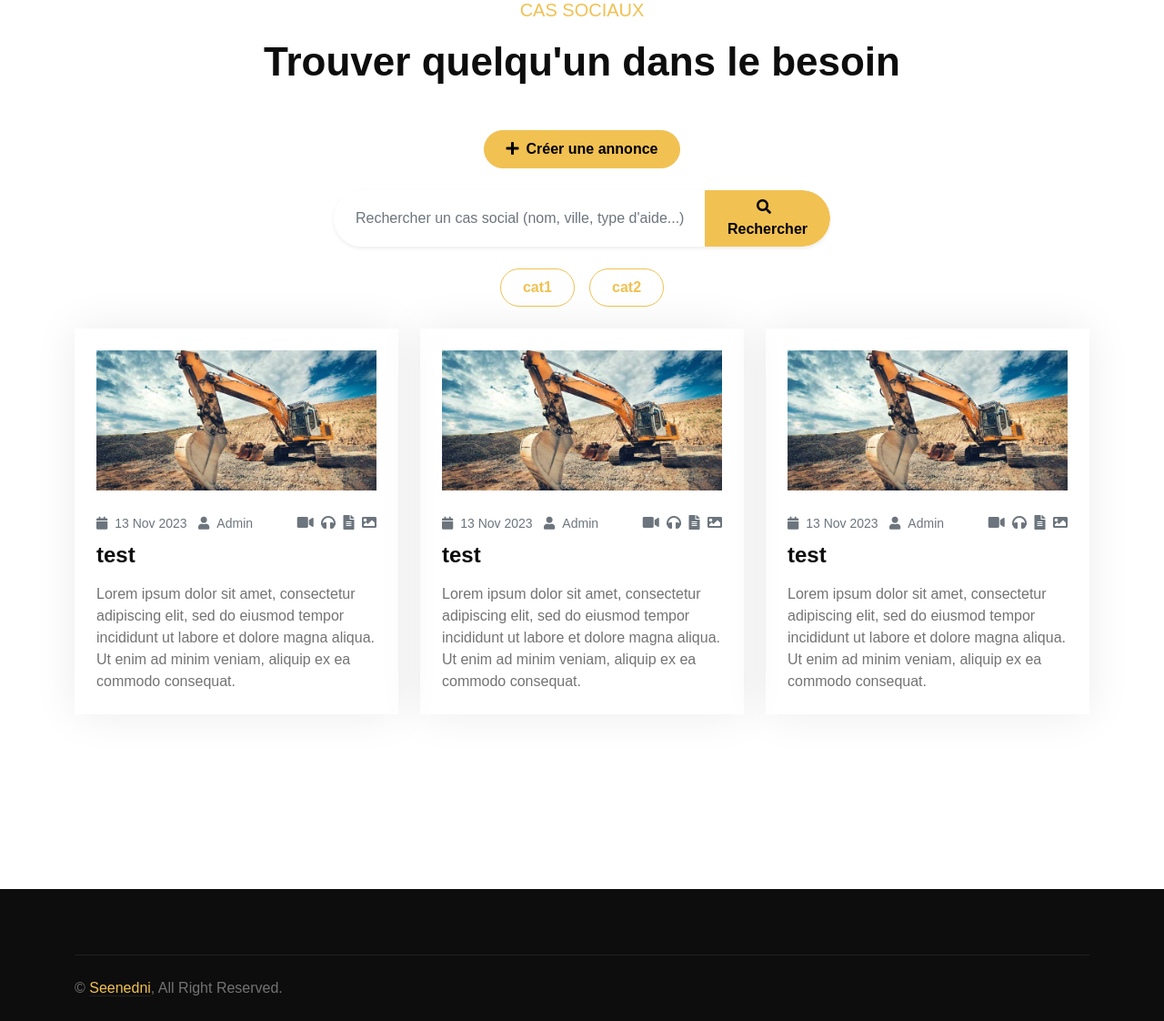
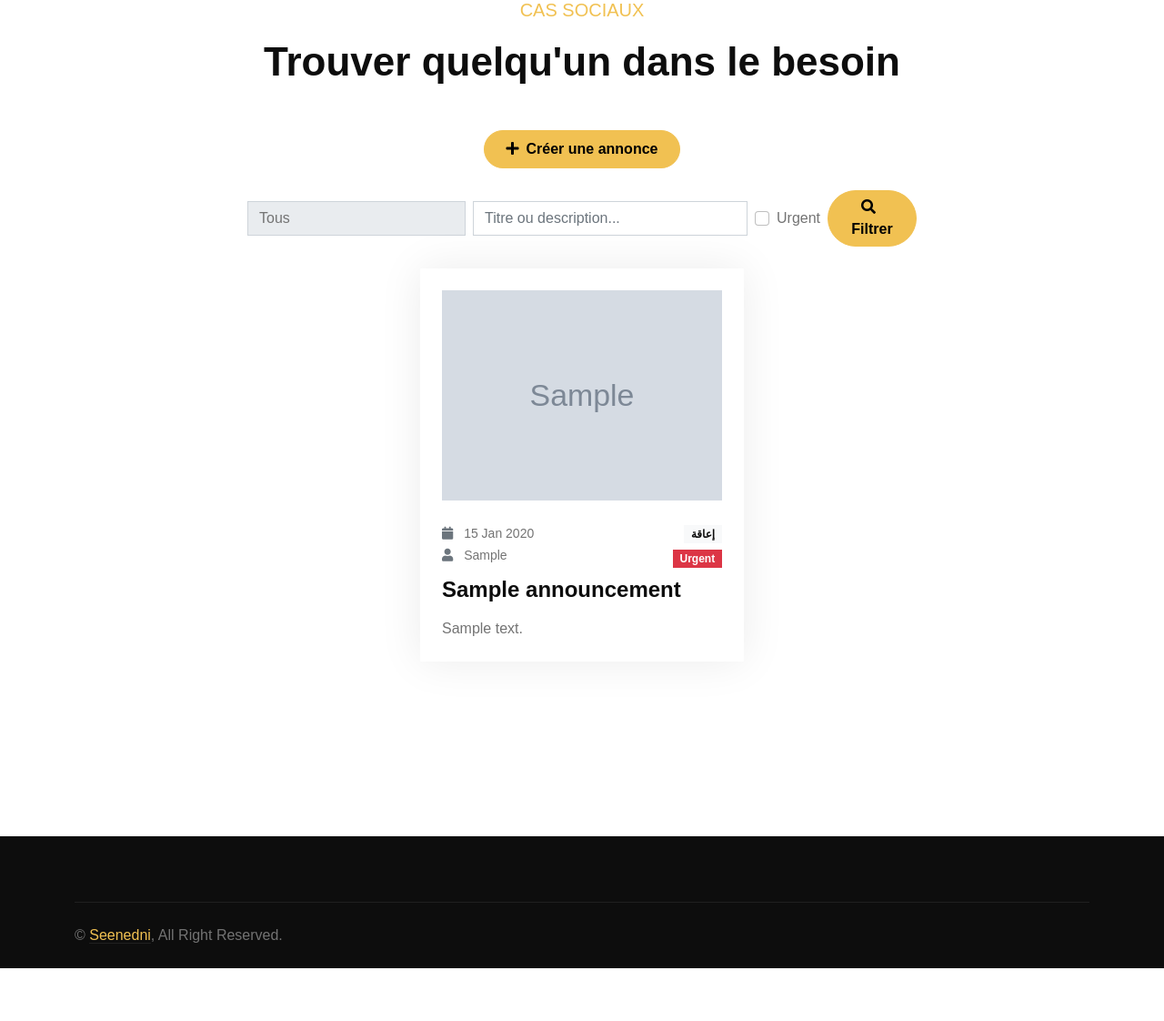
Before and after one commit to FaresKhiari216/MaraTech-2026-Team-SIF, a Django app: page /announcement/ in a window 1280 px wide. Shown: the part 194-1316 px from the top of the page at 91% size. After the commit the page ends 1258 px from the top, so only its background shows below. Run offline with Django 5.2, Linux system fonts and the light colour scheme; tables that the repository leaves empty hold one stand-in row (values such as "Sample post"); grey boxes marked "Sample" are stand-in pictures; some libraries are stand-ins or nearby versions.

Commit message:
Display announcements + filtering features

```diff
--- a/AnnouncementApp/views.py
+++ b/AnnouncementApp/views.py
@@ -2,9 +2,13 @@ from django.shortcuts import render, redirect
 from .models import Announcement
 from .forms import AnnouncementForm, AnnouncementSearchForm
 
+
 def index(request):
-	context = {"Announcements" : Announcement.objects.all()}
-	return render(request, "announcement.html", context)
+    announcements = Announcement.objects.all()
+    form = AnnouncementSearchForm()  # formulaire de recherche vide pour le template
+    context = {"Announcements": announcements, "form": form}
+    return render(request, "announcement.html", context)
+
 
 def search_announcements(request):
     form = AnnouncementSearchForm(request.GET or None)
@@ -22,7 +26,12 @@ def search_announcements(request):
         if emergency:
             results = results.filter(emergency=True)
 
-    return render(request, "announcement/search_results.html", {"form": form, "results": results})
+    # On passe aussi "Announcements" pour que le template fonctionne même si aucun résultat
+    return render(
+        request,
+        "announcement.html",
+        {"form": form, "results_search": results, "Announcements": results},
+    )
 
 def new_announcement(request):
     if request.method == 'POST':
--- a/seenedni/urls.py
+++ b/seenedni/urls.py
@@ -30,6 +30,7 @@ urlpatterns = [
     path('event/', include('EventApp.urls')),
 ]
 
-# Serve static files during development
+# Serve static & media files during development
 if settings.DEBUG:
     urlpatterns += static(settings.STATIC_URL, document_root=settings.STATICFILES_DIRS[0])
+    urlpatterns += static(settings.MEDIA_URL, document_root=settings.MEDIA_ROOT)
--- a/static/css/style.css
+++ b/static/css/style.css
@@ -313,6 +313,12 @@ h4, h5, h6, .h4, .h5, .h6 {
 .sermon-item .sermon-meta a i:hover {
     color: var(--bs-primary) !important;
 }
+
+.sermon-item p {
+    white-space: normal;
+    word-break: break-word;
+    overflow-wrap: break-word;
+}
 /*** Sermon End ***/
 
 
--- a/templates/announcement.html
+++ b/templates/announcement.html
@@ -17,103 +17,112 @@
                         <i class="fa fa-plus me-2"></i>Créer une annonce
                     </a>
                 </div>
-                <!-- Search bar -->
+                <!-- Search + filters using AnnouncementSearchForm -->
                 <div class="row justify-content-center mb-4">
-                    <div class="col-lg-6 col-md-8">
-                        <form method="get" class="d-flex shadow-sm rounded-pill overflow-hidden bg-white">
-                            <input type="text" name="q" class="form-control border-0 ps-4" placeholder="Rechercher un cas social (nom, ville, type d'aide...)" aria-label="Rechercher un cas social">
-                            <button class="btn btn-primary px-4" type="submit" style="border-radius: 0 999px 999px 0;">
-                                <i style="font-size:16px" class="fa fa-search me-2"></i>Rechercher
+                    <div class="col-lg-8 col-md-10">
+                        <form method="get" action="{% url 'announcements:search' %}" class="row g-2 align-items-center">
+                            <div class="col-md-4">
+                                {{ form.category }}
+                            </div>
+                            <div class="col-md-5">
+                                {{ form.keywords }}
+                            </div>
+                            <div class="col-md-3 d-flex align-items-center gap-2 justify-content-end">
+                                <div class="form-check mb-0">
+                                    {{ form.emergency }}
+                                    <label class="form-check-label" for="{{ form.emergency.id_for_label }}">Urgent</label>
+                                </div>
+                                <button class="btn btn-primary rounded-pill px-4" type="submit">
+                                    <i style="font-size:16px" class="fa fa-search me-2"></i>Filtrer
                                 </button>
+                            </div>
                         </form>
                     </div>
                 </div>
-                <!-- Category filter -->
-                <div class="row justify-content-center mb-4">
-                    <div class="col-lg-6 col-md-8 d-flex justify-content-center gap-3 flex-wrap">
-                        <button type="submit" form="filter-form" name="category" value="cat1" class="btn btn-outline-primary rounded-pill px-4 py-2">cat1</button>
-                        <button type="submit" form="filter-form" name="category" value="cat2" class="btn btn-outline-primary rounded-pill px-4 py-2">cat2</button>
-                    </div>
-                </div>
-
-                <!-- Hidden form to handle filters/search together -->
-                <form id="filter-form" method="get" class="d-none">
-                    <input type="hidden" name="q" value="">
-                    <input type="hidden" name="category" value="">
-                </form>
                 <div class="row g-4 justify-content-center">
+                    {% if results_search %}
+                        {% for announcement in results_search %}
                         <div class="col-lg-6 col-xl-4">
-                        <div class="sermon-item wow fadeIn" data-wow-delay="0.1s">
+                            <div class="sermon-item wow fadeIn" data-wow-delay="0.{{ forloop.counter }}s">
                                 <div class="overflow-hidden p-4 pb-0">
-                                <img src="{% static 'img/test.jpg' %}" class="img-fluid w-100" alt="">
+                                    {% if announcement.photo %}
+                                        <img src="{{ announcement.photo.url }}" class="img-fluid w-100" alt="{{ announcement.title }}">
+                                    {% else %}
+                                        <img src="{% static 'img/test.jpg' %}" class="img-fluid w-100" alt="{{ announcement.title }}">
+                                    {% endif %}
                                 </div>
                                 <div class="p-4">
                                     <div class="sermon-meta d-flex justify-content-between pb-2">
-                                    <div class="">
-                                        <small><i class="fa fa-calendar me-2 text-muted"></i><a href="" class="text-muted me-2">13 Nov 2023</small></a>
-                                        <small><i class="fas fa-user me-2 text-muted"></i><a href="" class="text-muted">Admin</small></a>
+                                        <div>
+                                            <small>
+                                                <i class="fa fa-calendar me-2 text-muted"></i>
+                                                {{ announcement.created_at|date:"d M Y" }}
+                                            </small>
+                                            <br>
+                                            <small>
+                                                <i class="fas fa-user me-2 text-muted"></i>
+                                                {{ announcement.beneficiary|truncatechars:15 }}
+                                            </small>
                                         </div>
-                                    <div class="">
-                                        <a href="" class="me-1"><i class="fas fa-video text-muted"></i></a>
-                                        <a href="" class="me-1"><i class="fas fa-headphones text-muted"></i></a>
-                                        <a href="" class="me-1"><i class="fas fa-file-alt text-muted"></i></a>
-                                        <a href="" class=""><i class="fas fa-image text-muted"></i></a>
+                                        <div class="text-end">
+                                            <span class="badge bg-light text-dark mb-1">{{ announcement.get_category_display }}</span><br>
+                                            {% if announcement.emergency %}
+                                                <span class="badge bg-danger">Urgent</span>
+                                            {% endif %}
                                         </div>
                                     </div>
-                                <a href="" class="d-inline-block h4 lh-sm mb-3">test</a>
-                                <p class="mb-0">Lorem ipsum dolor sit amet, consectetur adipiscing elit, sed do eiusmod tempor incididunt ut labore et dolore magna aliqua. Ut enim ad minim veniam,
-                                aliquip ex ea commodo consequat.</p>
+                                    <a href="#" class="d-inline-block h4 lh-sm mb-3">{{ announcement.title|truncatechars:20 }}</a>
+                                    <p class="mb-0">{{ announcement.description|truncatechars:100 }}</p>
                                 </div>
                             </div>
                         </div>
+                        {% empty %}
+                        <div class="col-12 text-center">
+                            <p class="text-muted mb-0">Aucune annonce pour le moment.</p>
+                        </div>
+                        {% endfor %}
+                    {% else %}
+                        {% for announcement in Announcements %}
                         <div class="col-lg-6 col-xl-4">
-                        <div class="sermon-item wow fadeIn" data-wow-delay="0.3s">
+                            <div class="sermon-item wow fadeIn" data-wow-delay="0.{{ forloop.counter }}s">
                                 <div class="overflow-hidden p-4 pb-0">
-                                <img src="{% static 'img/test.jpg' %}" class="img-fluid w-100" alt="">
+                                    {% if announcement.photo %}
+                                        <img src="{{ announcement.photo.url }}" class="img-fluid w-100" alt="{{ announcement.title }}">
+                                    {% else %}
+                                        <img src="{% static 'img/test.jpg' %}" class="img-fluid w-100" alt="{{ announcement.title }}">
+                                    {% endif %}
                                 </div>
                                 <div class="p-4">
                                     <div class="sermon-meta d-flex justify-content-between pb-2">
-                                    <div class="">
-                                        <small><i class="fa fa-calendar me-2 text-muted"></i><a href="" class="text-muted me-2">13 Nov 2023</small></a>
-                                        <small><i class="fas fa-user me-2 text-muted"></i><a href="" class="text-muted">Admin</small></a>
+                                        <div>
+                                            <small>
+                                                <i class="fa fa-calendar me-2 text-muted"></i>
+                                                {{ announcement.created_at|date:"d M Y" }}
+                                            </small>
+                                            <br>
+                                            <small>
+                                                <i class="fas fa-user me-2 text-muted"></i>
+                                                {{ announcement.beneficiary|truncatechars:15 }}
+                                            </small>
                                         </div>
-                                    <div class="">
-                                        <a href="" class="me-1"><i class="fas fa-video text-muted"></i></a>
-                                        <a href="" class="me-1"><i class="fas fa-headphones text-muted"></i></a>
-                                        <a href="" class="me-1"><i class="fas fa-file-alt text-muted"></i></a>
-                                        <a href="" class=""><i class="fas fa-image text-muted"></i></a>
+                                        <div class="text-end">
+                                            <span class="badge bg-light text-dark mb-1">{{ announcement.get_category_display }}</span><br>
+                                            {% if announcement.emergency %}
+                                                <span class="badge bg-danger">Urgent</span>
+                                            {% endif %}
                                         </div>
                                     </div>
-                                <a href="" class="d-inline-block h4 lh-sm mb-3">test</a>
-                                <p class="mb-0">Lorem ipsum dolor sit amet, consectetur adipiscing elit, sed do eiusmod tempor incididunt ut labore et dolore magna aliqua. Ut enim ad minim veniam,
-                                aliquip ex ea commodo consequat.</p>
+                                    <a href="#" class="d-inline-block h4 lh-sm mb-3">{{ announcement.title|truncatechars:20 }}</a>
+                                    <p class="mb-0">{{ announcement.description|truncatechars:100 }}</p>
                                 </div>
                             </div>
                         </div>
-                   <div class="col-lg-6 col-xl-4">
-                        <div class="sermon-item wow fadeIn" data-wow-delay="0.5s">
-                            <div class="overflow-hidden p-4 pb-0">
-                                <img src="{% static 'img/test.jpg' %}" class="img-fluid w-100" alt="">
+                        {% empty %}
+                        <div class="col-12 text-center">
+                            <p class="text-muted mb-0">Aucune annonce pour le moment.</p>
                         </div>
-                            <div class="p-4">
-                                <div class="sermon-meta d-flex justify-content-between pb-2">
-                                    <div class="">
-                                        <small><i class="fa fa-calendar me-2 text-muted"></i><a href="" class="text-muted me-2">13 Nov 2023</small></a>
-                                        <small><i class="fas fa-user me-2 text-muted"></i><a href="" class="text-muted">Admin</small></a>
-                                    </div>
-                                    <div class="">
-                                        <a href="" class="me-1"><i class="fas fa-video text-muted"></i></a>
-                                        <a href="" class="me-1"><i class="fas fa-headphones text-muted"></i></a>
-                                        <a href="" class="me-1"><i class="fas fa-file-alt text-muted"></i></a>
-                                        <a href="" class=""><i class="fas fa-image text-muted"></i></a>
-                                    </div>
-                                </div>
-                                <a href="" class="d-inline-block h4 lh-sm mb-3">test</a>
-                                <p class="mb-0">Lorem ipsum dolor sit amet, consectetur adipiscing elit, sed do eiusmod tempor incididunt ut labore et dolore magna aliqua. Ut enim ad minim veniam,
-                                aliquip ex ea commodo consequat.</p>
-                            </div>
-                        </div>
-                    </div>
+                        {% endfor %}
+                    {% endif %}
                 </div>
             </div>
         </div>
```
Lines whose indentation alone changed are shown as unchanged.
